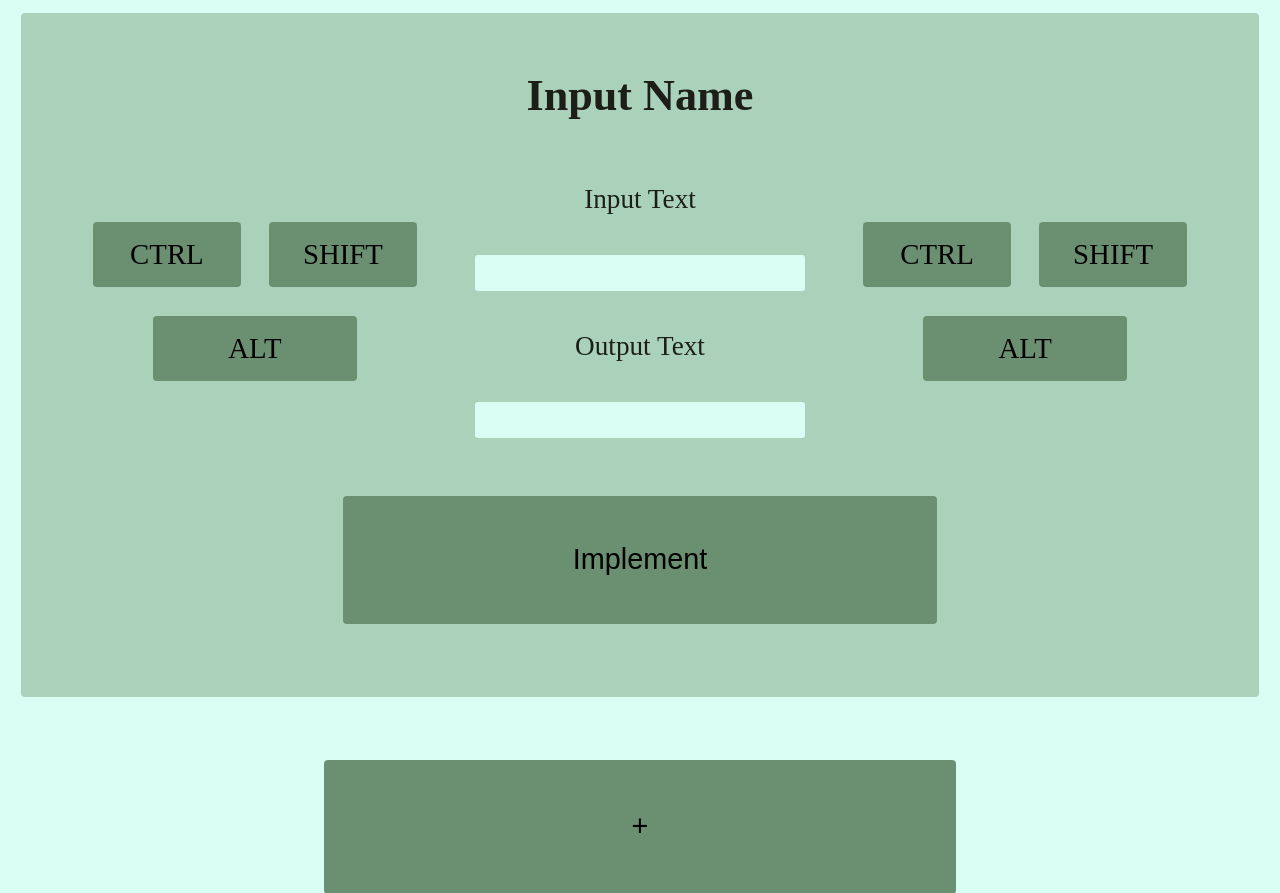
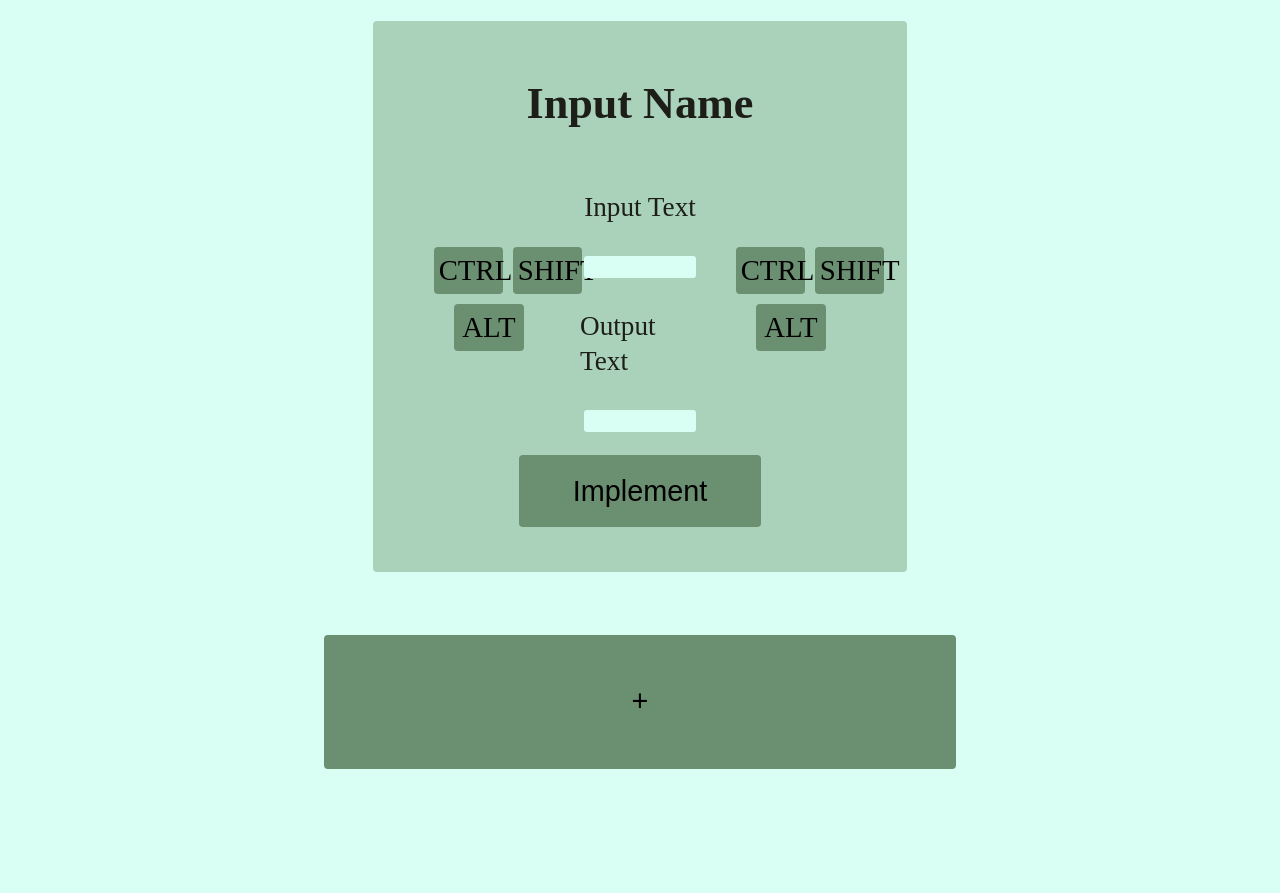
Before and after one commit to quiluh/Combo-Creator, a Flask app: page /index in a window 1280 px wide. Shown: the top 893 px of the page. After the commit the page ends 769 px from the top, so only its background shows below. Run offline with Flask 3, Linux system fonts and the light colour scheme.

Commit message:
created a row for combos

```diff
--- a/templates/index.html
+++ b/templates/index.html
@@ -7,6 +7,7 @@
     <title>Combo Creator</title>
 </head>
 <body>
+    <div class="row" id="comboRow">
         <div class="comboContainer" comboImplemented="false" id="1">
             <div class="textCenter">
                 <h1 contenteditable="true">Input Name</h1>
@@ -59,6 +60,7 @@
                 <button onclick="implement(1)">Implement</button>
             </div>
         </div>
+    </div>
     <div class="row">
         <button onclick="newCombo()">+</button>
     </div>
--- a/templates/test.html
+++ b/templates/test.html
@@ -7,6 +7,7 @@
     <title>Test</title>
 </head>
 <body>
+    <div class="row" id="comboRow">
         <div class="comboContainer" comboImplemented="false" id="1">
             <div class="textCenter">
                 <h1 contenteditable="true">Input Name</h1>
@@ -59,6 +60,7 @@
                 <button onclick="implement(1)">Implement</button>
             </div>
         </div>
+    </div>
     <div class="row">
         <button onclick="newCombo()">+</button>
     </div>
```
Lines whose indentation alone changed are shown as unchanged.
